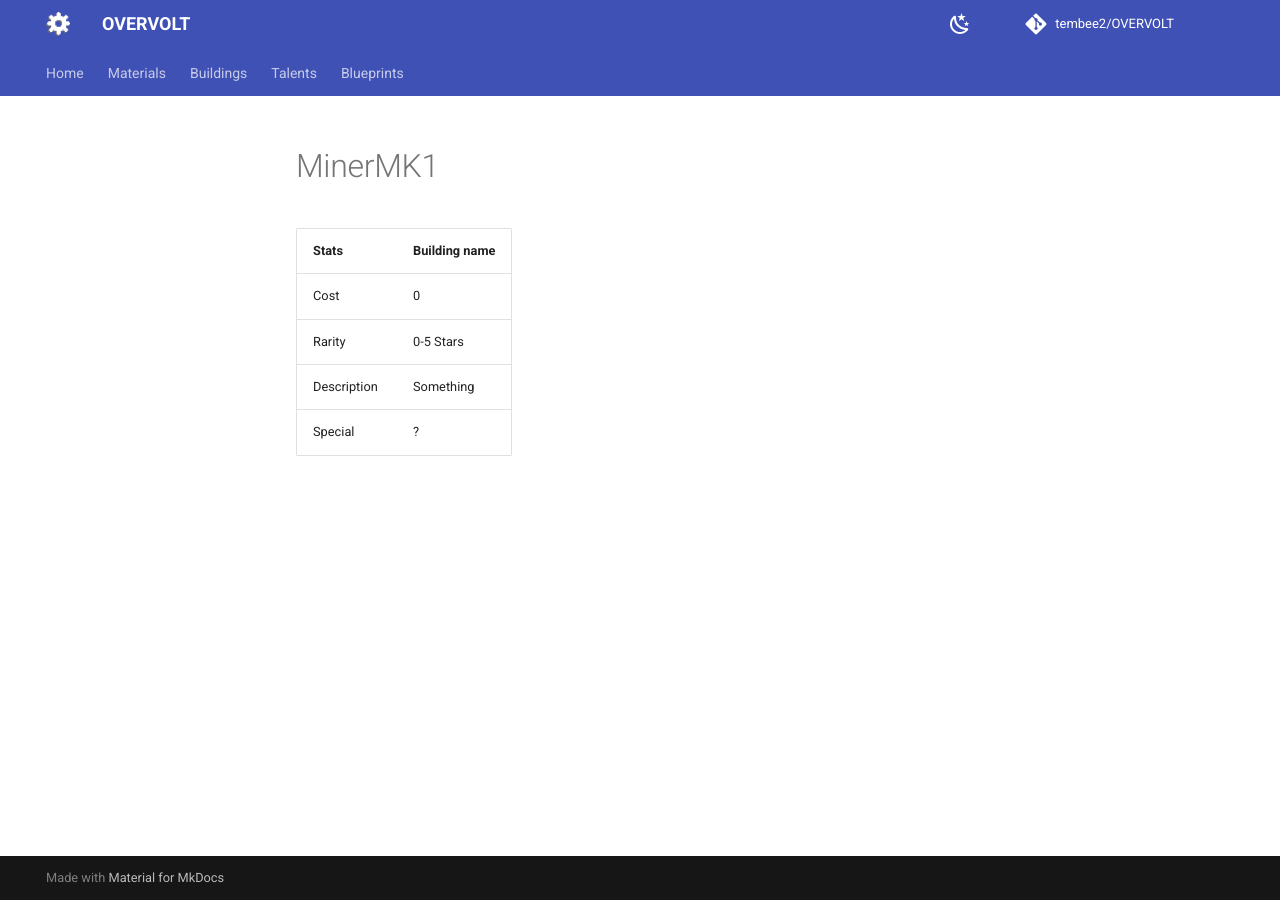
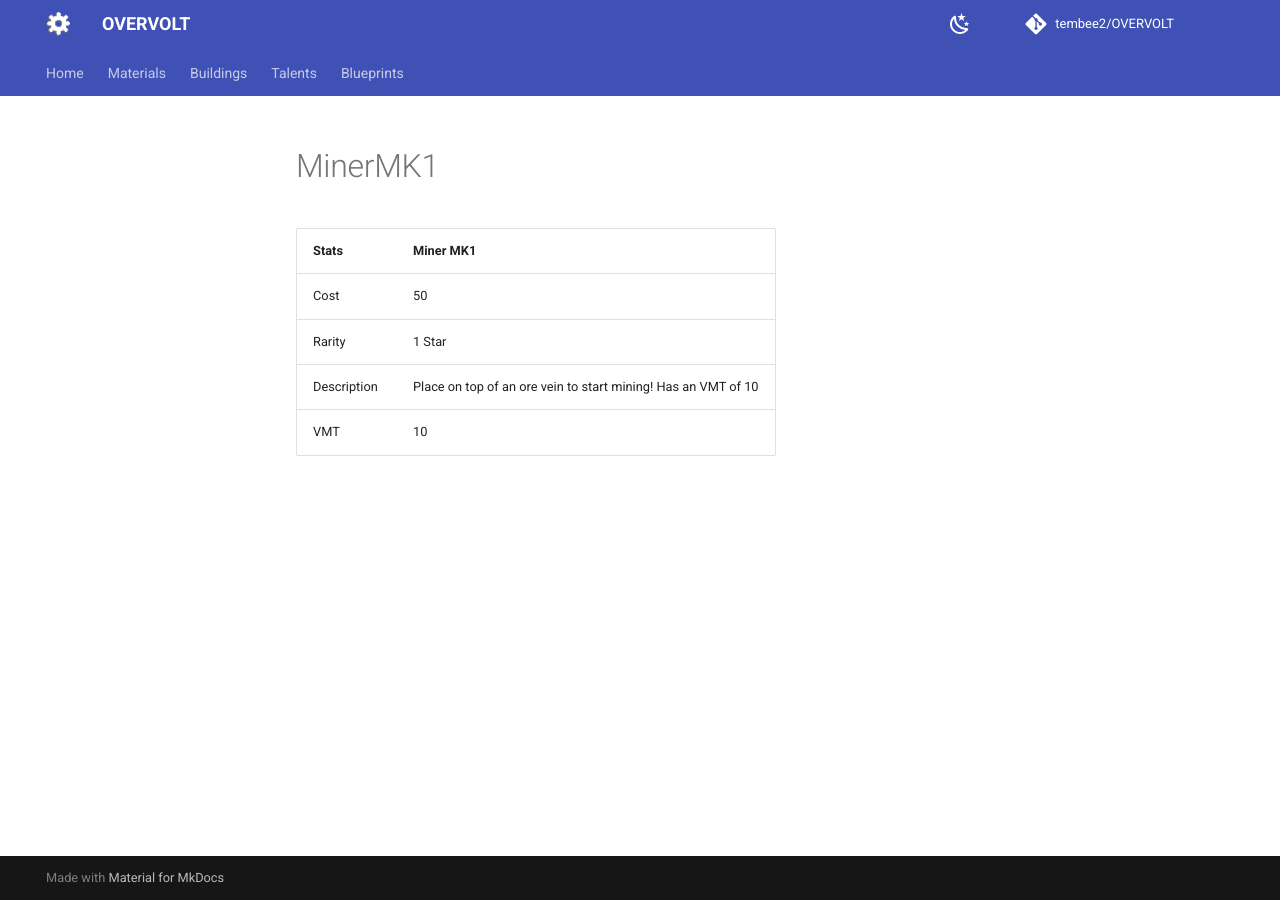
Before and after one commit to tembee2/OVERVOLT, an MkDocs documentation site: the page built from docs/Buildings/MinerMK1.md, in a window 1280 px wide. Built offline with MkDocs 1.6.1 and Material for MkDocs 9.7.7, drawn with Linux system fonts in a browser that asks for light colours; comment, search, counter and statistics services are not loaded.

Commit message:
actually added the fucking buildings

```diff
--- a/docs/Buildings/MinerMK1.md
+++ b/docs/Buildings/MinerMK1.md
@@ -1,6 +1,6 @@
-| Stats          | Building name         |
+| Stats          | Miner MK1         |
 |----------------|-----------------------|
-| Cost           | 0                     |
-| Rarity         | 0-5 Stars             |
-| Description    | Something             |
-| Special        | ?                     |
+| Cost           | 50                    |
+| Rarity         | 1 Star                |
+| Description    | Place on top of an ore vein to start mining! Has an VMT of 10            |
+| VMT        | 10                     |
```
Also changed, not shown: docs/Buildings/ConveyorMK1.md (+4 -4 lines), docs/Buildings/ConveyorMK2.md (+5 -5 lines), docs/Buildings/MinerMK2.md (+5 -5 lines), docs/Buildings/MinerMK3.md (+5 -5 lines), docs/Buildings/MinerMK4.md (+5 -5 lines).
